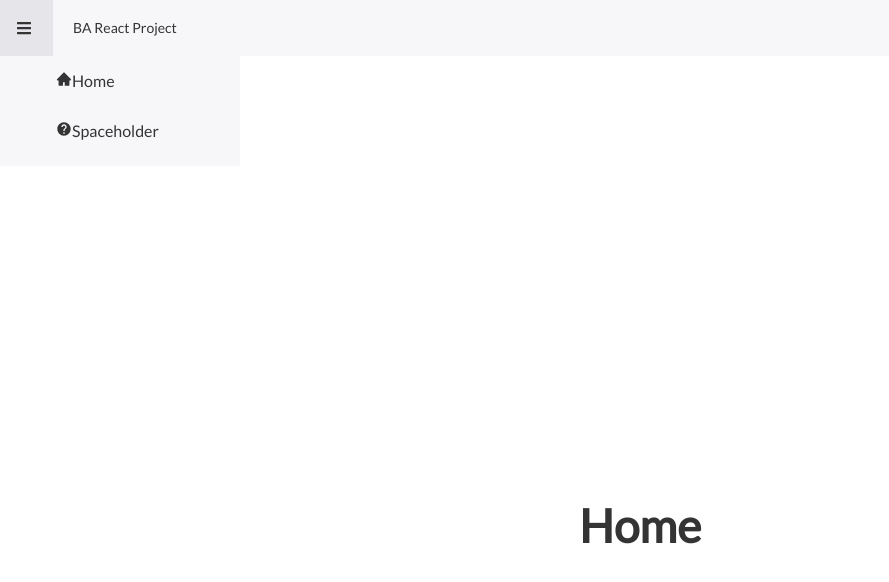
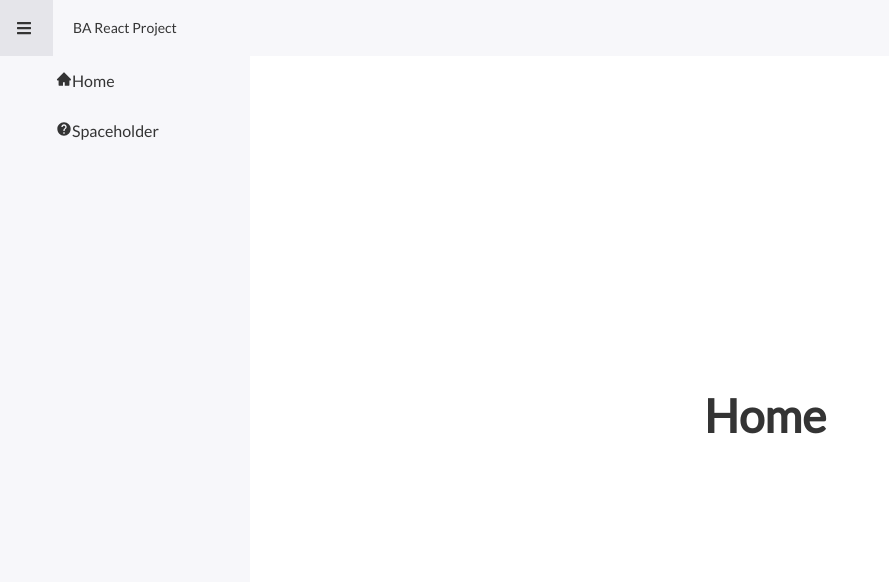
Before and after one commit to Fendorr/BA_React_Project, a React (Create React App) app: page / in a window 1280 px wide. Shown: the top 582 px of the page, without its empty margins (0-889 px from the left). Built offline with nearby package versions, Linux system fonts and the light colour scheme.

Commit message:
rsuite layout(container) and sidenav implemented

```diff
--- a/src/App.js
+++ b/src/App.js
@@ -1,7 +1,6 @@
 
 import './App.css';
-import NavBar from './components/NavBar';
-import { BrowserRouter as Router, Routes, Route, Switch } from "react-router-dom";
+import { BrowserRouter as Router, Routes, Route } from "react-router-dom";
 
 import Layout from './components/Layout';
 import Home from "./pages/Home"
--- a/src/components/Layout.js
+++ b/src/components/Layout.js
@@ -1,4 +1,5 @@
 import NavBar from "./NavBar";
+
 
 const Layout = () => {
 
--- a/src/components/NavBar.js
+++ b/src/components/NavBar.js
@@ -7,10 +7,10 @@ import * as AiIcons from "react-icons/ai";
 import * as MdIcons from "react-icons/md";
 import { IconContext } from "react-icons";
 
-import "./Navbar.css"
+import "./NavBar.css"
 import 'rsuite/dist/rsuite.min.css';
 
-import { Navbar, Nav, Dropdown, Sidenav, Button } from 'rsuite';
+import { Navbar, Nav, Sidenav, Sidebar, Container, Content } from 'rsuite';
 
 function NavBar() {
     const [expanded, setExpanded] = useState(true);
@@ -23,9 +23,7 @@ function NavBar() {
         </Link>
     ));
 
-    //rsuite sidenav testen
-    //LOGIK UMDREHEN! HIER IST DIE SIDENAV OBERSTE KOMPONENTE UND DIE TOP BAR KIND -> SIDENAV LEGT SICH ÜBER DIE TOP BAR
-    //IM GEGENSATZ DAZU ANGULAR-APP: TOP-BAR ALS HÖCHSTE KOMPONENTE; SIDENAV LIEGT DARUNTER
+    //TODO Navbar Header Element ersetzen durch custom component
 
     return (
         <>
@@ -36,10 +34,10 @@ function NavBar() {
                 <Navbar.Brand>BA React Project</Navbar.Brand>
             </Navbar>
 
-
-            <div style={{ width: 240 }}>
-                <Sidenav expanded={expanded}>
-                    <Sidenav.Body className="sidenav">
+            <Container>
+                <Sidebar width={expanded ? 250 : 45} collapsible>
+                    <Sidenav className='sidenav' expanded={expanded} width={expanded ? 250 : 45}>
+                        <Sidenav.Body>
                             <Nav>
                                 <Nav.Item as={NavLink} href="/" icon={<AiIcons.AiFillHome />}>
                                     Home
@@ -50,55 +48,13 @@ function NavBar() {
                             </Nav>
                         </Sidenav.Body>
                     </Sidenav>
-            </div>
-
+                </Sidebar>
+                <Content>
                     <Outlet />
-
-
-
+                </Content>
+            </Container>
         </>
     )
-
-
-
-
-    // return (
-    //     <>
-    //         <IconContext.Provider value={{ color: "#fff" }}>
-    //             <div className="navbar">
-    //                 <Link to="#" className="menu-bars">
-    //                     <FaIcons.FaBars onClick={showSidebar} />
-    //                 </Link>
-    //                 <div className={sidebar ? "title centered" : "title"}>BA React Project</div>
-    //             </div>
-    //             <nav className={sidebar ? "nav-menu active" : "nav-menu"}>
-    //                 <ul className="nav-menu-items" onClick={showSidebar}>
-    //                     <li className="navbar-toggle">
-    //                         <Link to="#" className="menu-bars">
-    //                             <AiIcons.AiOutlineClose />
-    //                         </Link>
-    //                     </li>
-    //                     <li className="nav-text">
-    //                         <Link to="/">
-    //                             <AiIcons.AiFillHome />
-    //                             <div className='text'>Home</div>
-    //                         </Link>
-    //                     </li>
-    //                     <li className="nav-text">
-    //                         <Link to="/spaceholder">
-    //                             <AiIcons.AiFillHome />
-    //                             <div className='text'>Spaceholder</div>
-    //                         </Link>
-    //                     </li>
-    //                 </ul>
-    //             </nav>
-
-    //             <Outlet />
-    //         </IconContext.Provider>
-    //     </>
-    // )
-
-
 }
 
 export default NavBar;
--- a/src/components/Navbar.css
+++ b/src/components/Navbar.css
@@ -1,87 +1,3 @@
-/* .navbar{
-    background-color: gray;
-    height: 80px;
-    display: flex;
-    justify-content: flex-start;
-    align-items: center;
+.sidenav {
+    height: 100vh;
 }
-
-.menu-bars{
-    margin-left: 2rem;
-    font-size: 2rem;
-    background: none;
-}
-
-.nav-menu{
-    background-color: gray;
-    width: 250px;
-    height: 100vh;
-    display: flex;
-    justify-content: center;
-    position: fixed;
-    top: 0;
-    left: -100%;
-    transition: 350ms;
-}
-
-.nav-menu.active{
-    left: 0;
-    transition: 350ms;
-}
-
-.nav-text {
-    display: flex;
-    justify-content: flex-start;
-    align-items: center;
-    padding: 8px 0px 8px 16px;
-    list-style: none;
-    height: 60px;
-}
-
-.nav-text a {
-    text-decoration: none;
-    color: #f5f5f5;
-    font-size: 18px;
-    width: 95%;
-    height: 100%;
-    display: flex;
-    align-items: center;
-    padding: 0 16px;
-    border-radius: 4px;
-}
-
-.nav-text a:hover {
-    background-color: darkgray;
-}
-
-.nav-menu-items {
-    width: 100%;
-}
-
-.navbar-toggle {
-    background-color: gray;
-    width: 100%;
-    height: 80px;
-    display: flex;
-    justify-content: flex-start;
-    align-items: center;
-}
-
-.text {
-    margin-left: 16px;
-}
-
-.title {
-    color: #f5f5f5;
-    display: flex;
-    justify-content: flex-start;
-    align-items: flex-start;
-    font-size: 28px;
-    padding: 0px 0px 8px 16px;
-    transition: 350ms;
-}
-
-.title.centered {
-    padding: 0px 0px 8px 200px;
-    transition: 350ms;
-} */
```
Lines whose indentation alone changed are shown as unchanged.
